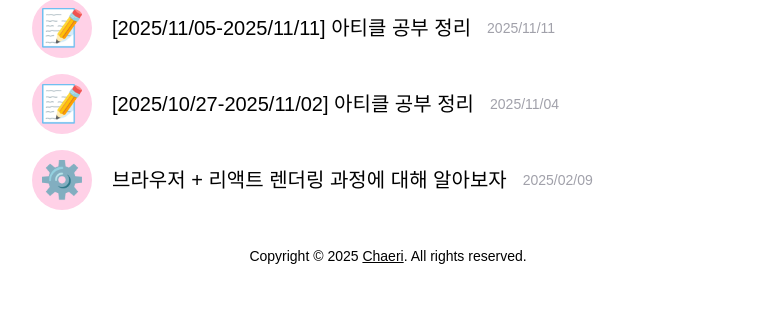
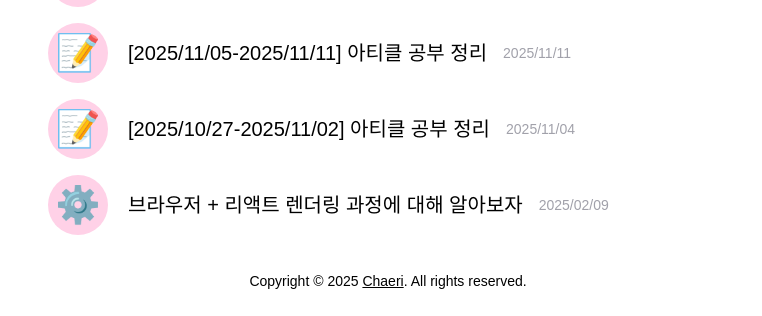
Before and after one commit to seocylucky/chaeri.dev-astro-blog, an Astro site: page / in a window 1280 px wide. Shown: the part 793-1109 px from the top of the page, without its empty margins (252-1014 px from the left). Before the commit the page ends 1084 px from the top, so only its background shows below. Built offline with nearby package versions, Linux system fonts and the light colour scheme; Astro itself is replaced by a stand-in of ours; some packages are replaced by stand-ins of ours.

Commit message:
fix: fixed body padding

```diff
--- a/src/styles/global.css
+++ b/src/styles/global.css
@@ -59,6 +59,7 @@ body {
   margin: 0 auto;
   width: 100%;
   max-width: 80ch;
+  padding: 0px 1rem;
   line-height: 1.5;
 }
 
```
